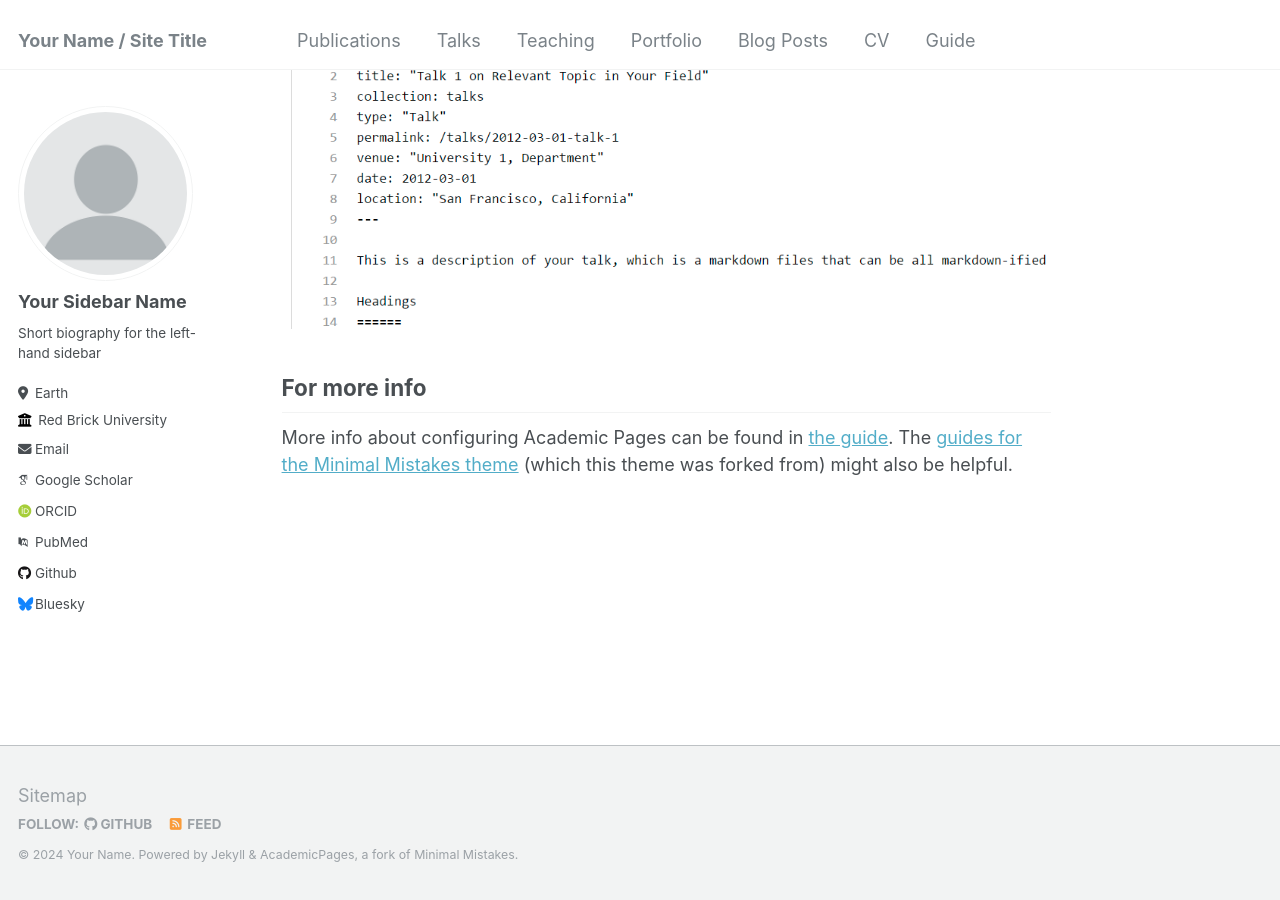
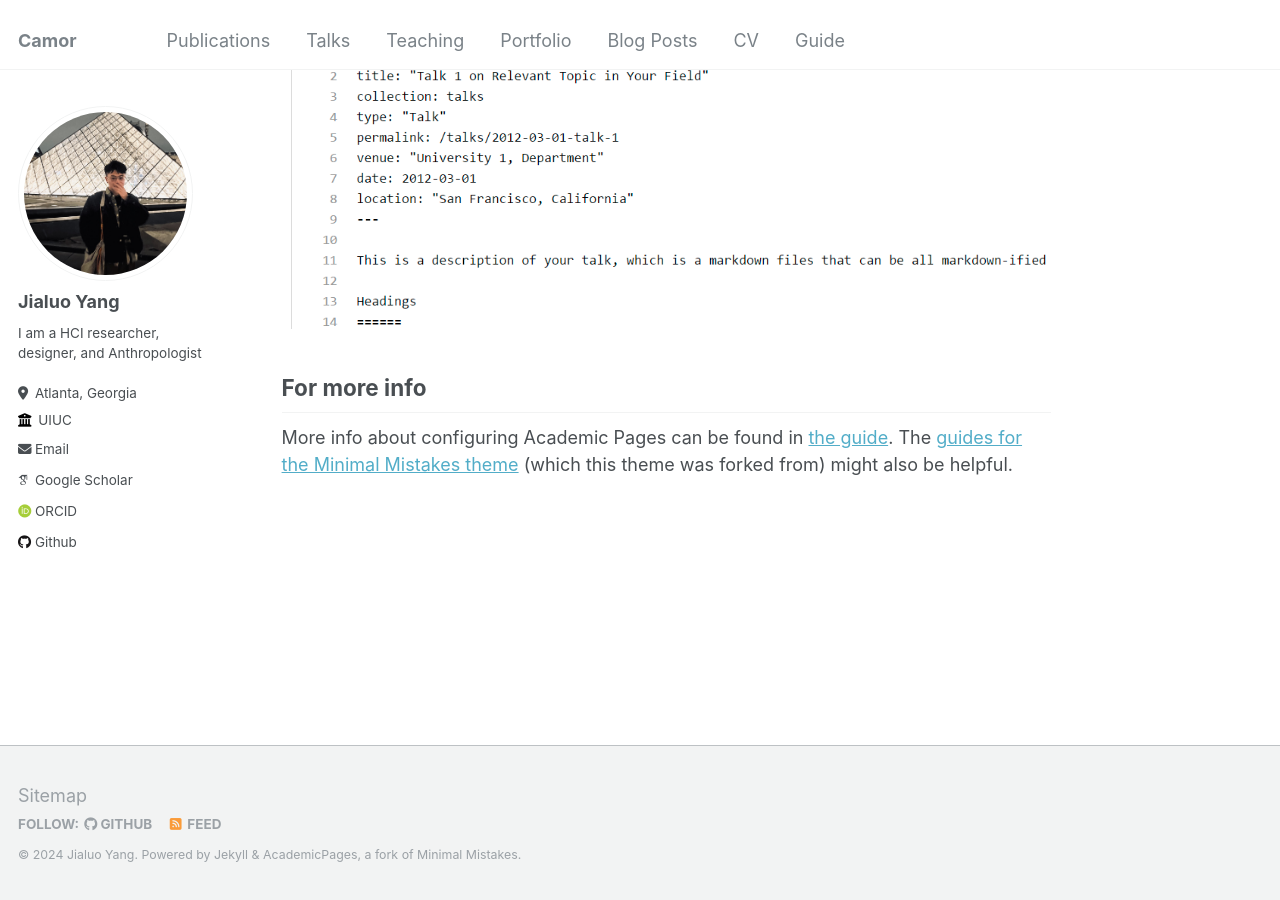
Before and after one commit to CamorYang/camoryang, a Jekyll site: the page built from _pages/about.md, in a window 1280 px wide and 900 px high, scrolled down 2660 px. Built offline with Jekyll 4.4.1, drawn with Linux system fonts in a browser that asks for light colours; some web fonts are replaced.

Commit message:
update -config

```diff
--- a/_config.yml
+++ b/_config.yml
@@ -8,13 +8,13 @@
 
 # Basic Site Settings
 locale                   : "en-US"
-title                    : "Your Name / Site Title"
+title                    : "Camor"
 title_separator          : "-"
-name                     : &name "Your Name"
+name                     : &name "Jialuo Yang"
 description              : &description "personal description"
-url                      : https://academicpages.github.io # the base hostname & protocol for your site e.g. "https://mmistakes.github.io"
+url                      : https://camoryang.github.io # the base hostname & protocol for your site e.g. "https://mmistakes.github.io"
 baseurl                  : "" # the subpath of your site, e.g. "/blog"
-repository               : "academicpages/academicpages.github.io"
+repository               : "CamorYang/camoryang"
 
 # Site Author - The following control what appear as part of the author content on the side bar.
 #               If a field is blank the icon and link will not appear, otherwise it will be shown.
@@ -22,21 +22,21 @@ repository               : "academicpages/academicpages.github.io"
 author:
   # Biographic information
   avatar           : "profile.png"
-  name             : "Your Sidebar Name"
+  name             : "Jialuo Yang"
   pronouns         : # example: "she/her"
-  bio              : "Short biography for the left-hand sidebar"
-  location         : "Earth"
-  employer         : "Red Brick University"
+  bio              : "I am a HCI researcher, designer, and Anthropologist"
+  location         : "Atlanta, Georgia"
+  employer         : "UIUC"
   uri              : # URL
-  email            : "none@example.org"
+  email            : "camoryang@gmail.com"
 
   # Academic websites
   arxiv            : # URL - Update with the correct link to your profile
-  googlescholar    : "https://scholar.google.com/citations?user=PS_CX0AAAAAJ"
+  googlescholar    : "https://scholar.google.com/citations?user=1nMsi6AAAAAJ&hl=en&oi=ao"
   impactstory      : # URL
   orcid            : "http://orcid.org/yourorcidurl"
   semantic         : # URL
-  pubmed           : "https://www.ncbi.nlm.nih.gov/pubmed/?term=john+snow"
+  pubmed           :
   researchgate     : # URL
 
   # Repositories and software development
@@ -48,7 +48,7 @@ author:
   stackoverflow    : # User number or user number and name (i.e., use "1" or "1/jeff-atwood")
 
   # Social media
-  bluesky          : "bsky.app" # Replace this with you Bluesky username
+  bluesky          :
   facebook         : # Username
   flickr           : # Username
   foursquare       : # Username
```
Also changed, not shown: images/profile.png.
